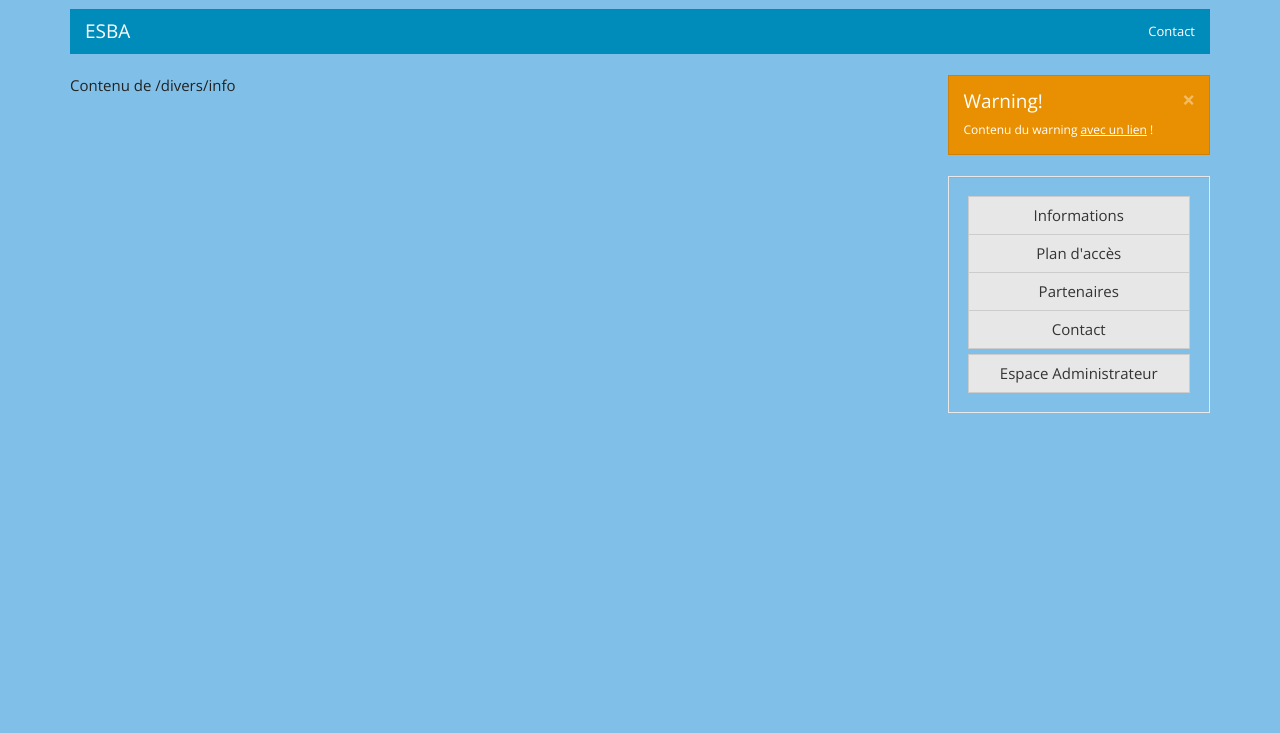
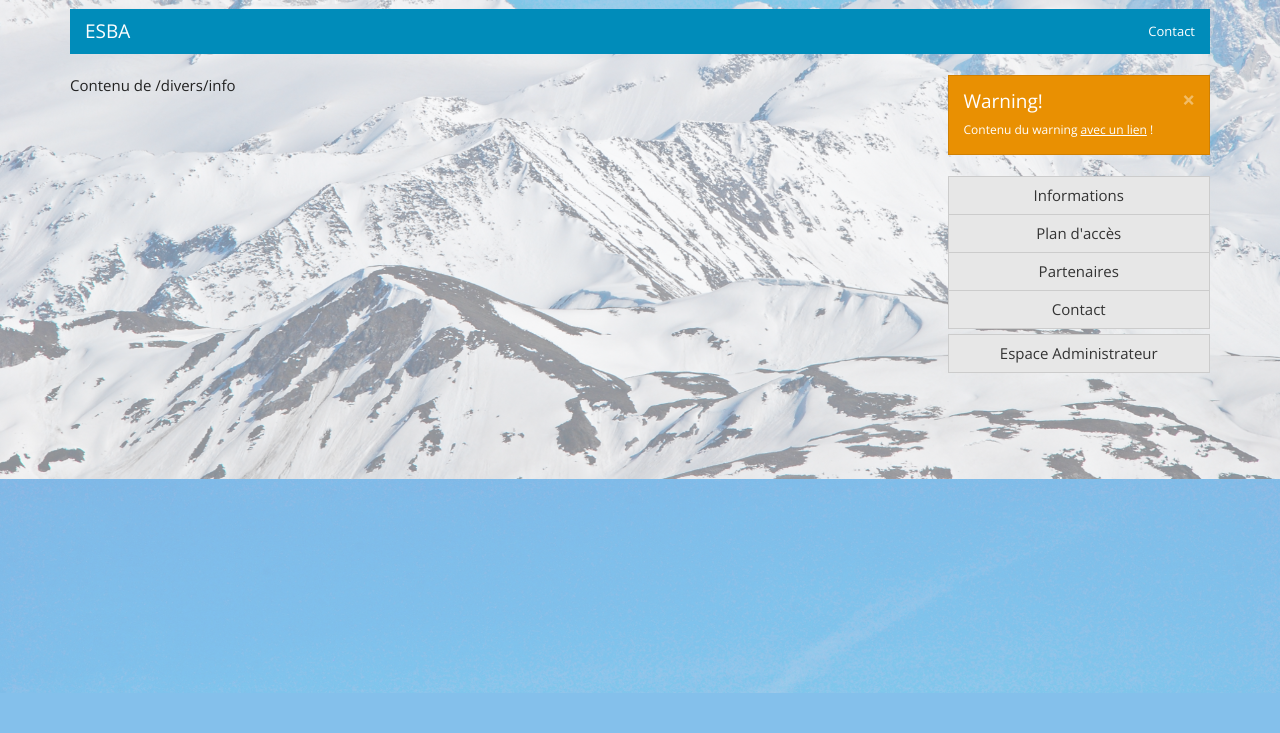
Before and after one commit to Krophil/ESBA-website, a CakePHP app: the page made by app/View/Misc/info.ctp in a window 1280 px wide. Shown: the part 321-1054 px from the top of the page. After the commit the page ends 1014 px from the top, so only its background shows below. Run offline with PHP 8.4 and a stand-in for CakePHP, Linux system fonts and the light colour scheme; the template is opened without the code that fills it, so the values that code supplies are empty; some libraries are stand-ins or nearby versions.

Commit message:
Updated webroot

```diff
--- a/app/webroot/css/style.css
+++ b/app/webroot/css/style.css
@@ -1,7 +1,8 @@
 /* For all pages */
 
 body {
-    background-color: #80c0e8;
+	background: url('/app/webroot/img/background.png') fixed no-repeat;
+	background-size: 100%;
 }
 
 #header
@@ -25,6 +26,8 @@ body {
 
 .well {
     background: transparent;
+	border: 0;
+	padding: 0;
 }
 
 /* For page.php */
```
Also changed, not shown: app/webroot/img/background.png (added), app/webroot/img/cake.icon.png (deleted), app/webroot/img/cake.power.gif (deleted).
